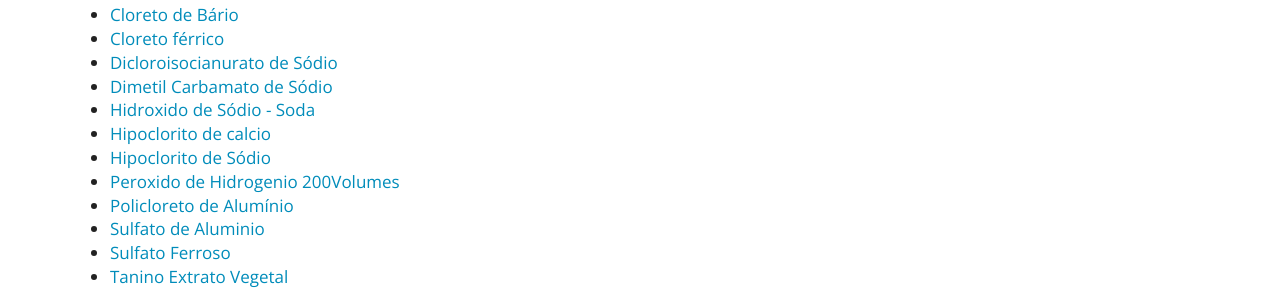
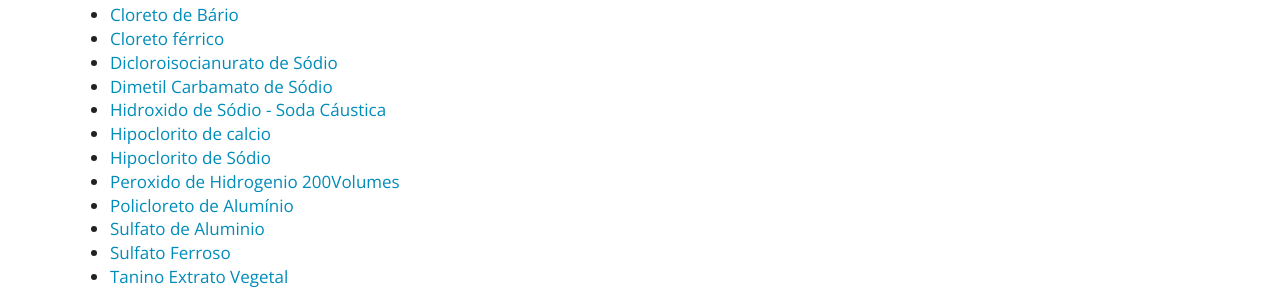
Before and after one commit to purewaterefluentes/purewaterefluentes.github.io, a Jekyll site: the page built from produtos/index.md, in a window 1280 px wide and 900 px high, scrolled down 675 px. Shown: the part 455-748 px from the top of the window. Built offline with Jekyll 4.4.1, drawn with Linux system fonts in a browser that asks for light colours; nearby versions of some CDN libraries; library files that are not in the unit come from our copies.

Commit message:
Update index.md

```diff
--- a/produtos/index.md
+++ b/produtos/index.md
@@ -40,7 +40,7 @@ subtitle: Produtos químicos para tratamento de água e efluentes industriais
 - [Cloreto férrico](cloreto-ferrico.html)
 - [Dicloroisocianurato de Sódio](dicloroisocianurato.html)
 - [Dimetil Carbamato de Sódio](dimetil-carbamato-sodio.html)
-- [Hidroxido de Sódio - Soda](hidroxido-de-sodio.html)
+- [Hidroxido de Sódio - Soda Cáustica](hidroxido-de-sodio-soda-caustica.html)
 - [Hipoclorito de calcio](hipoclorito-calcio.html)
 - [Hipoclorito de Sódio](hipoclorito-de-sodio.html)
 - [Peroxido de Hidrogenio 200Volumes](peroxido-hidrogenio.html)
```
